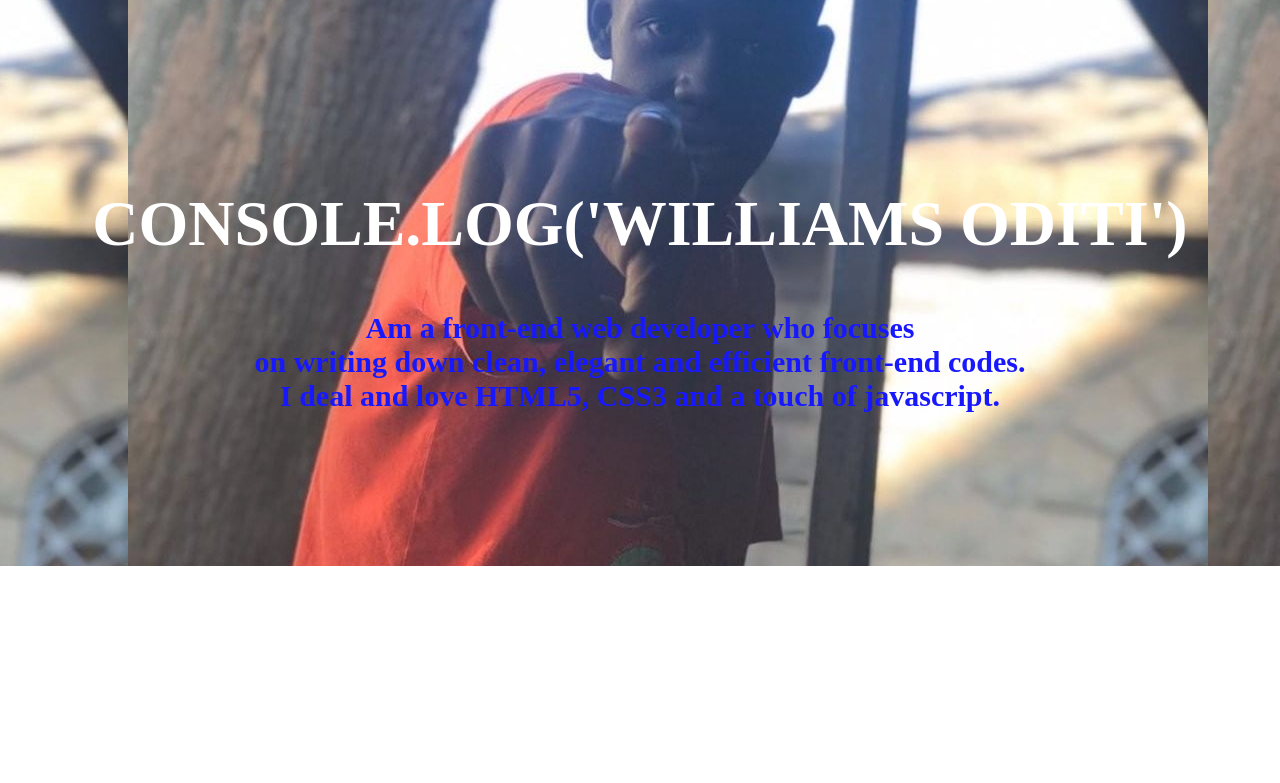
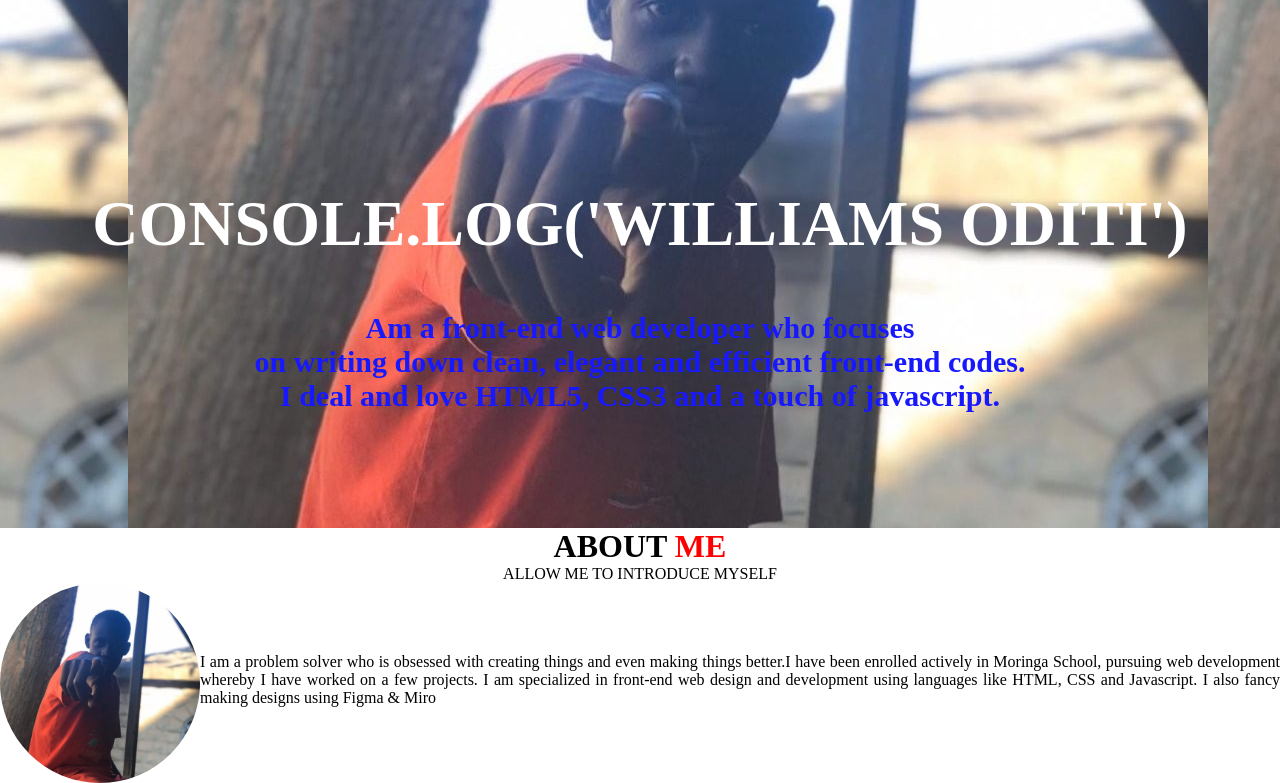
Before and after one commit to Williamsoditi/Prep1-myporfolio, a plain HTML site: page index.html in a window 1280 px wide. Shown: the part 74-857 px from the top of the page. Before the commit the page ends 800 px from the top, so only its background shows below. Drawn offline with Linux system fonts and the light colour scheme.

Commit message:
Feat : Adds about section - This commit adds the about section

```diff
--- a/index.css
+++ b/index.css
@@ -9,7 +9,7 @@ header{
     background-repeat: repeat;
     background-position: 10vw;
     background-attachment: scroll;
-    height: 50vw;
+    height: 47vw;
     opacity: 0.9;
 
 }
@@ -25,7 +25,7 @@ header{
     font-size: 20px;
     line-height: inherit;
 }
-.logo p span{
+span{
     color: red;
 }
 .nav-links a{
@@ -60,3 +60,17 @@ header{
     color: blue;
     font-weight: bolder;
 }
+.boutme{
+    text-align: center;
+}
+.me{
+    text-align: justify;
+}
+.me-1 img{
+    float: left;
+    border-radius: 50%
+}
+.me-1 p{
+    padding-top: 70px;
+    margin-left: 10px;
+}
--- a/index.html
+++ b/index.html
@@ -40,6 +40,18 @@
             </div>
         </div>
     </header>
+    <div id="aboutme">
+        <div class="boutme">
+            <h1>ABOUT <span>ME</span></h1>
+            <p>ALLOW ME TO INTRODUCE MYSELF</p>
+        </div>
+        <div class="me">
+            <div class="me-1">
+            <img src="./assets/williamsoditi.jpg" height="200px">
+            <p>I am a problem solver who is obsessed with creating things and even making things better.I have been enrolled actively in Moringa School, pursuing web development whereby I have worked on a few projects. I am specialized in front-end web design and development using languages like HTML, CSS and Javascript. I also fancy making designs using Figma & Miro </p>
+            </div>
+        </div>
+    </div>
     <script src="index.js"></script>
 </body>
 </html>
```
